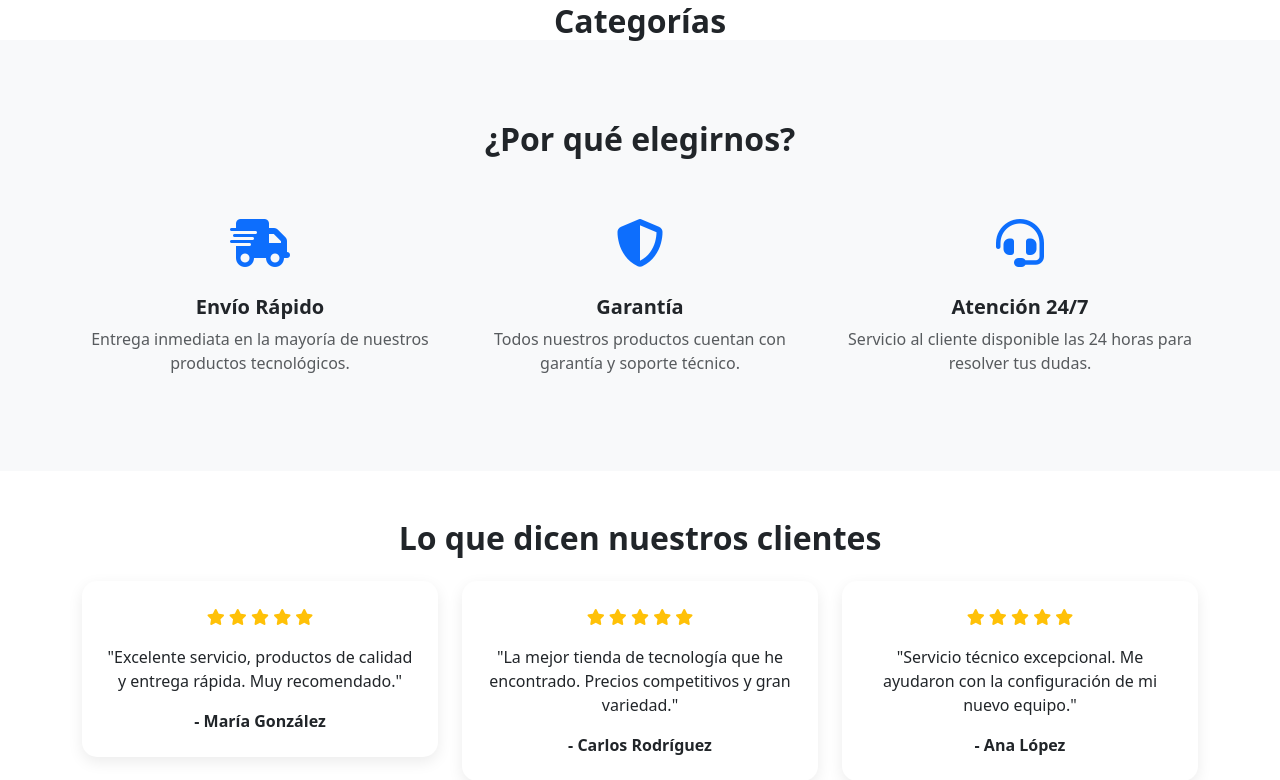
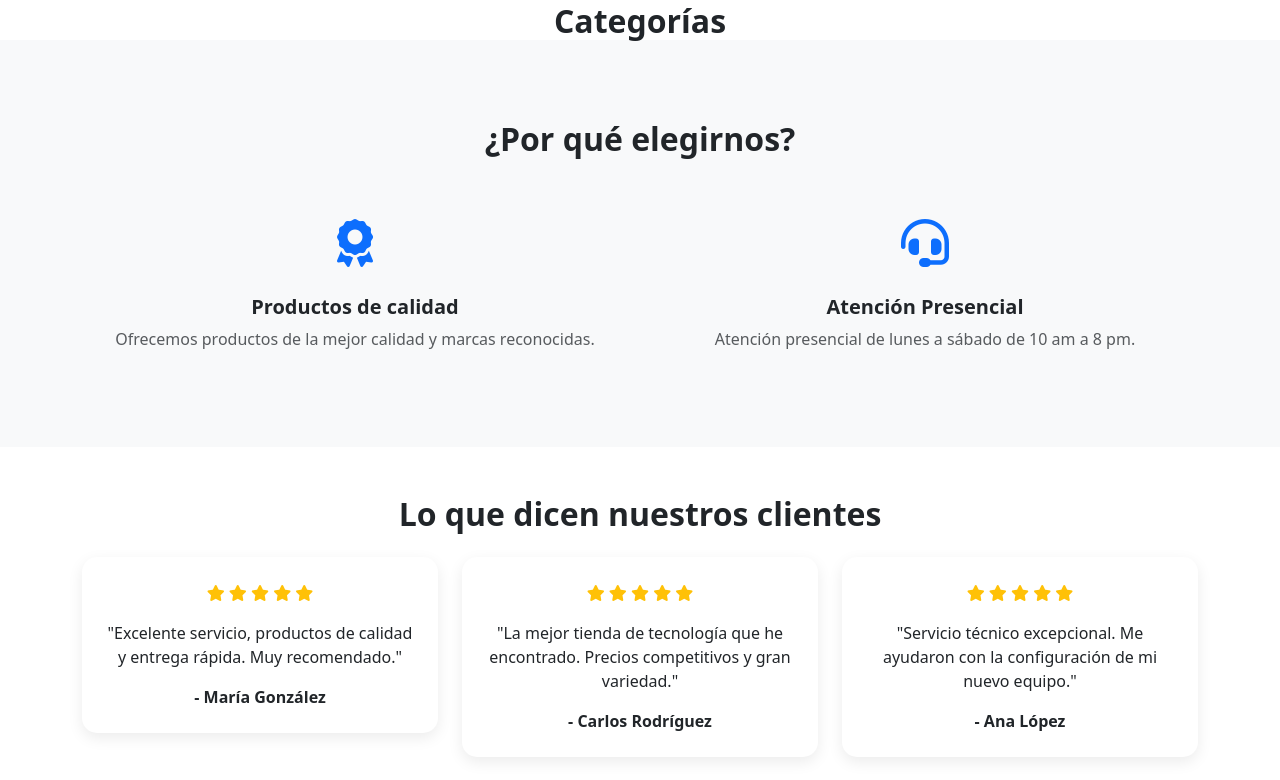
Before and after one commit to camilouan/servicio-tecnico-web, a Django app: page / in a window 1280 px wide. Shown: the part 528-1308 px from the top of the page. Run offline with Django 5.2, Linux system fonts and the light colour scheme; data that the repository does not hold is empty.

Commit message:
mejorando diseño UI

```diff
--- a/inventario/templates/landing.html
+++ b/inventario/templates/landing.html
@@ -193,26 +193,19 @@ Categorías
 <div class="container">
 <h2 class="text-center fw-bold mb-5">¿Por qué elegirnos?</h2>
 <div class="row g-4">
-<div class="col-md-4 text-center">
+<div class="col-md-6 text-center">
 <div class="feature-icon">
-<i class="fas fa-shipping-fast"></i>
+<i class="fas fa-award"></i>
 </div>
-<h5 class="fw-bold">Envío Rápido</h5>
-<p class="text-muted">Entrega inmediata en la mayoría de nuestros productos tecnológicos.</p>
+<h5 class="fw-bold">Productos de calidad</h5>
+<p class="text-muted">Ofrecemos productos de la mejor calidad y marcas reconocidas.</p>
 </div>
-<div class="col-md-4 text-center">
-<div class="feature-icon">
-<i class="fas fa-shield-alt"></i>
-</div>
-<h5 class="fw-bold">Garantía</h5>
-<p class="text-muted">Todos nuestros productos cuentan con garantía y soporte técnico.</p>
-</div>
-<div class="col-md-4 text-center">
+<div class="col-md-6 text-center">
 <div class="feature-icon">
 <i class="fas fa-headset"></i>
 </div>
-<h5 class="fw-bold">Atención 24/7</h5>
-<p class="text-muted">Servicio al cliente disponible las 24 horas para resolver tus dudas.</p>
+<h5 class="fw-bold">Atención Presencial</h5>
+<p class="text-muted">Atención presencial de lunes a sábado de 10 am a 8 pm.</p>
 </div>
 </div>
 </div>
```
